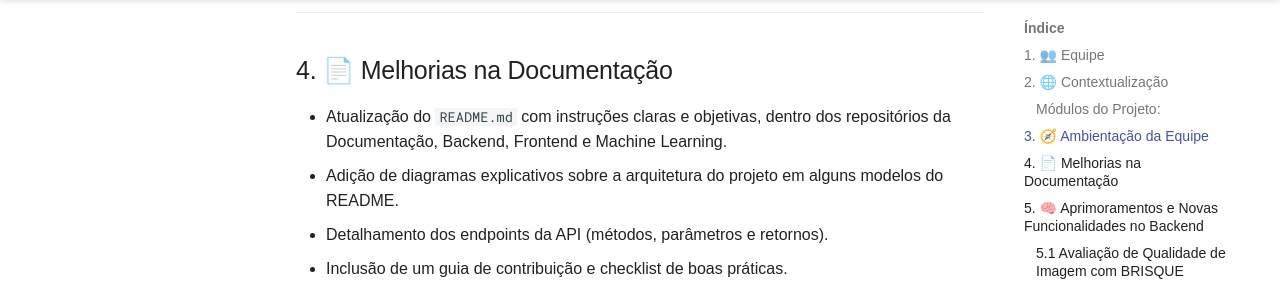
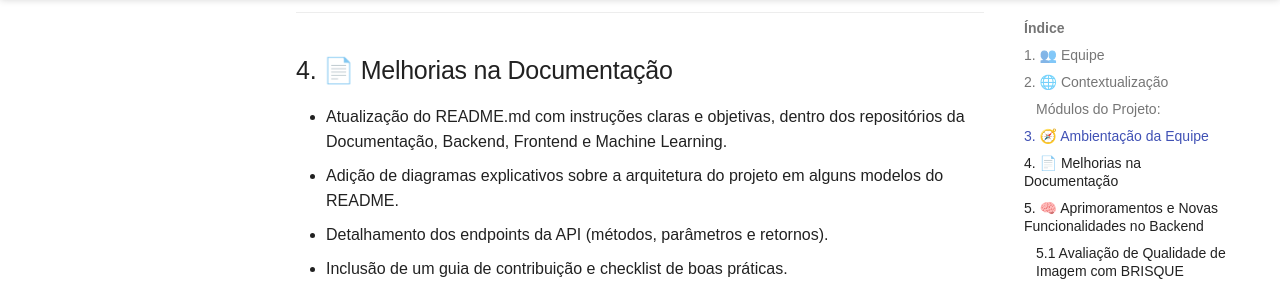
Before and after one commit to caio-lelis/dermalert.github.io, an MkDocs documentation site: the page built from docs/ajuda-e-suporte/documentacao-gces/Postmortem/Postmortem_DermAlert.md, in a window 1280 px wide and 900 px high, scrolled down 1298 px. Shown: the part 152-442 px from the top of the window. Built offline with MkDocs 1.6.1 and Material for MkDocs 9.7.7, drawn with Linux system fonts in a browser that asks for light colours; some web fonts are replaced; comment, search, counter and statistics services are not loaded.

```diff
--- a/docs/ajuda-e-suporte/documentacao-gces/Postmortem/Postmortem_DermAlert.md
+++ b/docs/ajuda-e-suporte/documentacao-gces/Postmortem/Postmortem_DermAlert.md
@@ -25,7 +25,6 @@ O **DermAlert** é um aplicativo mobile que auxilia na detecção de possíveis
 - **Documentação:** Estruturação do projeto, instruções de instalação, guias de uso e contribuição.
 
 ---
-
 ## 3. 🧭 Ambientação da Equipe
 
 A ambientação incluiu:
@@ -34,19 +33,18 @@ A ambientação incluiu:
 - Configuração dos ambientes (Python, React Native).
 - Definição de papéis e responsabilidades.
 
-**Dificuldade inicial:** Falta de instruções claras para rodar o backend e o frontend, e escolha de bibliotecas e dependências.
-**Solução:** Produção de documentação prática com exemplos e passo a passo de instalação, e buscas e testes de ferramentas adequadas para o objetivo do projeto.
+*Dificuldade inicial:* Falta de instruções claras para rodar o backend e o frontend, e escolha de bibliotecas e dependências.
+*Solução:* Produção de documentação prática com exemplos e passo a passo de instalação, e buscas e testes de ferramentas adequadas para o objetivo do projeto.
 
 ---
 
 ## 4. 📄 Melhorias na Documentação
 
-- Atualização do `README.md` com instruções claras e objetivas, dentro dos repositórios da Documentação, Backend, Frontend e Machine Learning.
+- Atualização do README.md com instruções claras e objetivas, dentro dos repositórios da Documentação, Backend, Frontend e Machine Learning.
 - Adição de diagramas explicativos sobre a arquitetura do projeto em alguns modelos do README.
 - Detalhamento dos endpoints da API (métodos, parâmetros e retornos).
 - Inclusão de um guia de contribuição e checklist de boas práticas.
 - Automação de Issues e Pull-Requests, facilitando e tornando os mais fáceis e seguindo padrões.
-
 ---
 
 ## 5. 🧠 Aprimoramentos e Novas Funcionalidades no Backend
```
